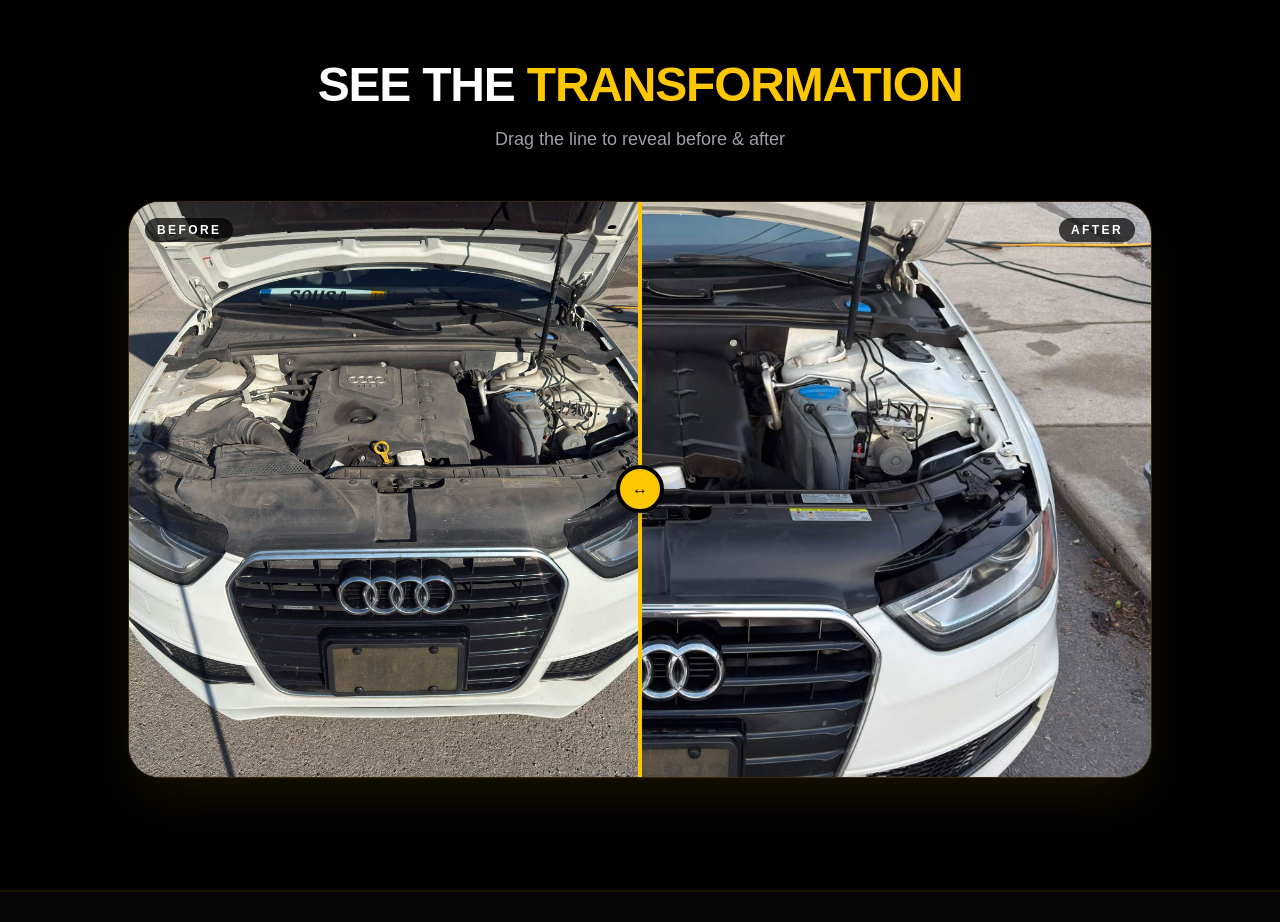
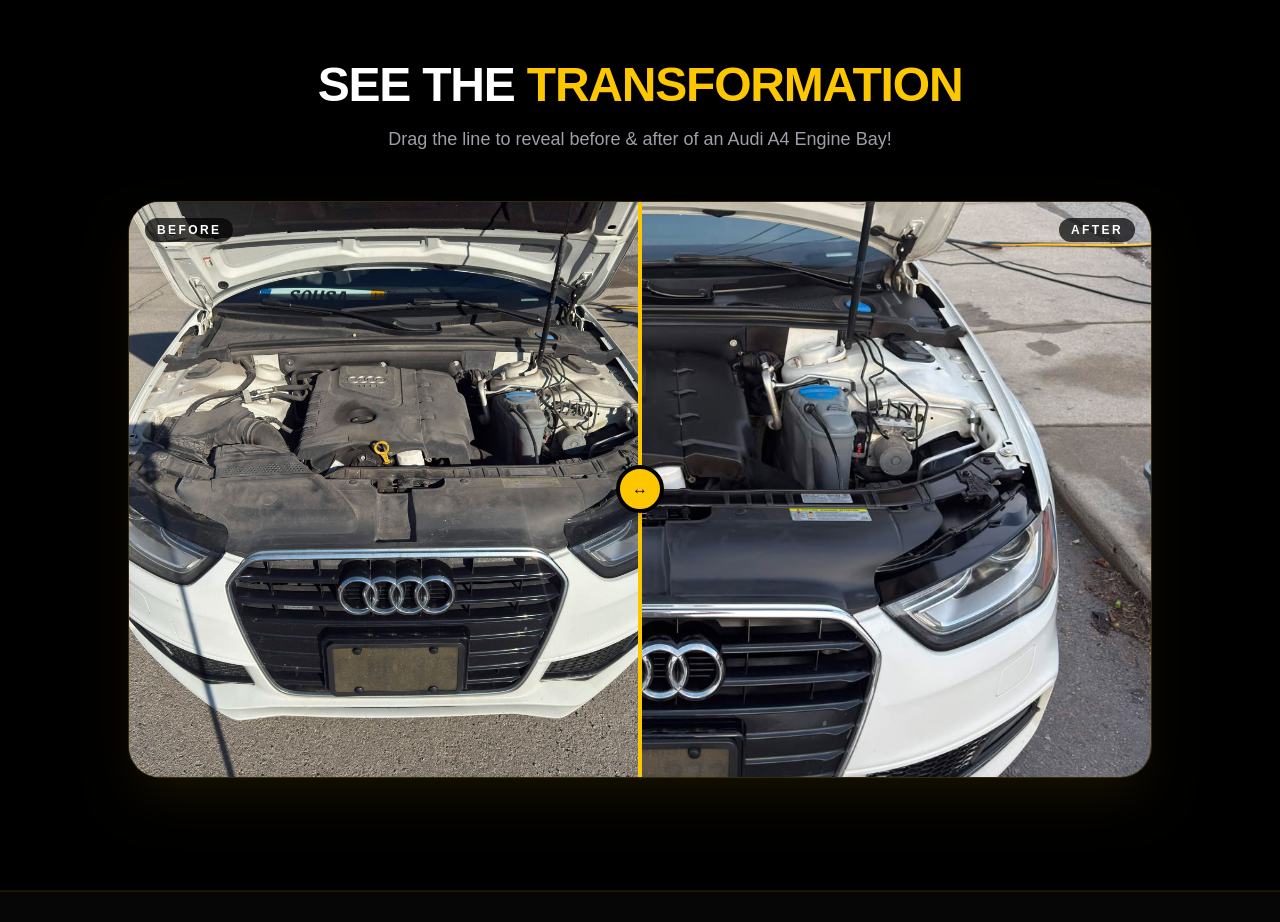
Before and after one commit to detailedbyrs/rs-detailing-site, a Next.js app: page / in a window 1280 px wide. Shown: the part 3380-4302 px from the top of the page. Built offline with nearby package versions, Linux system fonts and the light colour scheme.

Commit message:
before/after text fix

```diff
--- a/app/page.js
+++ b/app/page.js
@@ -451,7 +451,7 @@ export default function Home() {
         See The <span className="text-yellow-400">Transformation</span>
       </h2>
       <p className="mt-4 text-base text-zinc-400 md:text-lg">
-        Drag the line to reveal before & after
+        Drag the line to reveal before & after of an Audi A4 Engine Bay!
       </p>
     </div>
 
```
